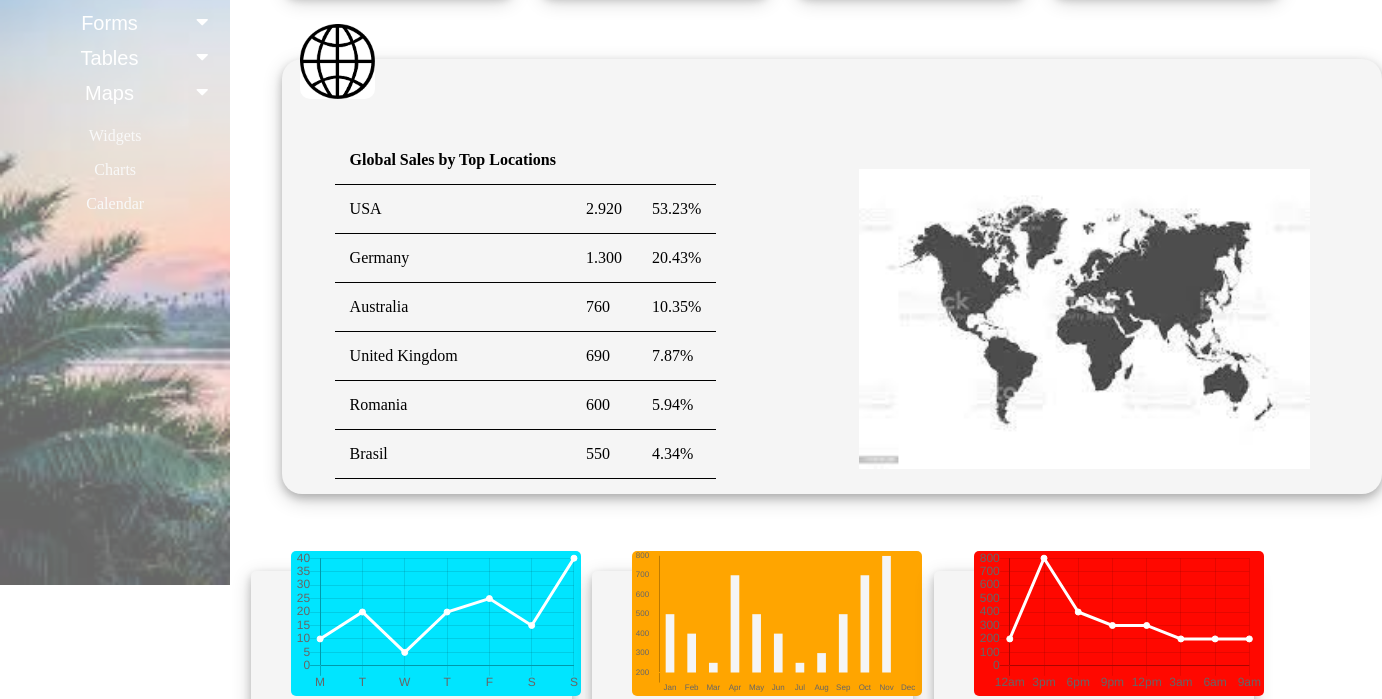
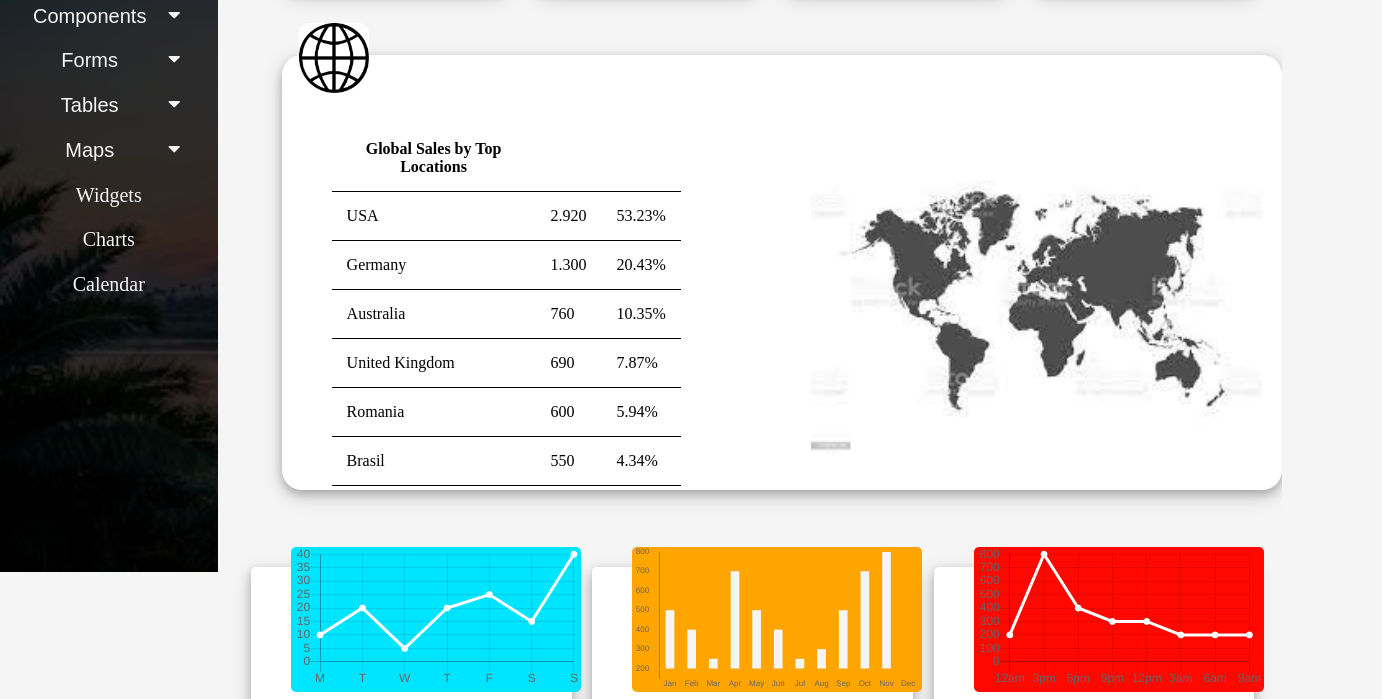
Before and after one commit to amitee0007/Archana_project, a plain HTML site: page index.html in a window 1280 px wide. Shown: the part 228-927 px from the top of the page, 1382 px wide, since content can reach past the window. Drawn offline with nearby package versions, Linux system fonts and the light colour scheme.

Commit message:
project complete

```diff
--- a/index.html
+++ b/index.html
@@ -37,7 +37,7 @@
     </div>
     </div>
 
-
+<div class="side_main">
       <div class="sidenav">
         <h3>CREATIVE TIM</h3>
         <hr>
@@ -102,11 +102,11 @@
         <a href="#">FSM Full Screen Map</a>
         <a href="#">VM Vector Map</a>
       </div>
-      <p>Widgets</p>
-      <p>Charts</p>
-      <p>Calendar</p>
+      <a href="#">Widgets</a>
+      <a href="#">Charts</a>
+      <a href="#">Calendar</a>
 </div>
-
+</div>
 
 <div class="div2">
 <div class="div2_a">
--- a/style.css
+++ b/style.css
@@ -2,7 +2,7 @@ body{
     display:block;
     position: absolute;
     margin: 0% !important;
-    background-color: white;
+    background-color: whitesmoke;
    }
     .div_1{
        width: 100%;
@@ -24,15 +24,15 @@ body{
 
     }
     .img{
-      height: 75px;
-      width: 75px;
+      height: 70px;
+      width: 70px;
       margin: -18% 0% 0% 10%;
       border-radius: 10px;
     }
     .div2_a, .div2_b, .div2_c, .div2_d{
       margin-left: 30px;
-      width: 250px;
-      background-color: whitesmoke;
+      width: 220px;
+      background-color: white;
       box-shadow: 0 4px 8px 0 rgba(0, 0, 0, 0.2), 0 6px 20px 0 rgba(0, 0, 0, 0.19);
       border-radius: 10px;
       padding-top: 20px;
@@ -77,9 +77,9 @@ body{
       display: flex;
       margin: 5% 9% 6% 22%;
       border-radius: 20px;
-      background-color: whitesmoke;
+      background-color: white;
       box-shadow: 0 4px 8px 0 rgba(0, 0, 0, 0.2), 0 6px 20px 0 rgba(0, 0, 0, 0.19);
-      width: 1100px;
+      width: 1000px;
       height: 435px;
     }
    .div3_a{
@@ -106,7 +106,6 @@ body{
        .div_4 {
         display: flex;
         margin-left: 18%;
-        /* background-color: whitesmoke; */
         width: 80%;
         border-radius: 15px;
        }
@@ -117,7 +116,7 @@ body{
          width: 30%;
          border-radius: 5px;
          padding: 10px;
-         background-color: whitesmoke;
+         background-color: white;
          box-shadow: 0 4px 8px 0 rgba(0, 0, 0, 0.2), 0 6px 20px 0 rgba(0, 0, 0, 0.19);
       }
       .aaa, .aaa1{
@@ -151,7 +150,7 @@ body{
          margin-left: 2%;
          height: 50%;
          width: 30%;
-         background-color:whitesmoke ;
+         background-color:white ;
          border-radius: 10px;
          box-shadow: 0 4px 8px 0 rgba(0, 0, 0, 0.2), 0 6px 20px 0 rgba(0, 0, 0, 0.19);
          height: 500%;
@@ -183,66 +182,58 @@ body{
     }
 
 
-     .side{
-      font-size: 25px;
-     }
-     .side2{
-      background-color: aqua;
-      padding: 2%;
-     }
-     .side:hover{
-      cursor: pointer;
-      background-color: rgb(212, 210, 207);
-     }
-
      /* for side nav */
 
-    .sidenav{
+
+     .side_main{
+      background-image: url(senry.jpg);
       position: fixed;
-      background-image: url(senry.jpg);
-      background-color: black;
       background-repeat: no-repeat;
       background-size: cover;
       height: 100%;
       width: 17%;
+      text-align: center;
+     }
+
+     .sidenav{
+      position: fixed;
       color: whitesmoke;
-      padding: 0.5%;
       text-align: center;
-      opacity: 0.6;
-      overflow-x: hidden;
-      z-index: 1;
-      top: 0;
-      left: 0;
+      background: rgba(0, 0, 0, 0.8);
+      height: 100%;
+      width: 17%;
 
-  }
+     }
+
 
     .sidenav a, .dropdown-btn {
-      padding: 6px 8px 6px 16px;
+      padding: 6px 8px 6px 15px;
       text-decoration: none;
       font-size: 20px;
-      color: white;
+      color: whitesmoke;
       display: block;
       border: none;
       background: none;
-      width: 100%;
+      width: 90%;
       text-align: center;
       cursor: pointer;
       outline: none;
+      padding:5%;
 
     }
 
     .sidenav a:hover, .dropdown-btn:hover {
-      background-color: gray;
+      background: rgba(123, 120, 120, 0.485);
     }
 
 
     .dropdown-container {
       display: none;
-      padding-left: 8px;
+      padding-left: 5px;
     }
 
 
     .fa-caret-down {
       float: right;
-      padding-right: 8px;
+      padding-right: 5px;
     }
```
